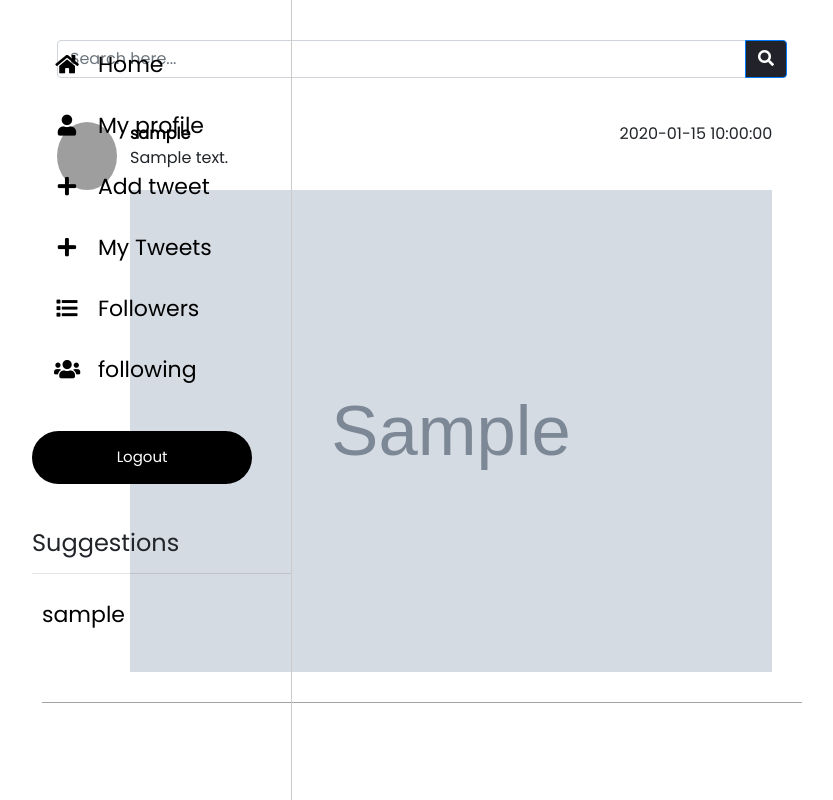
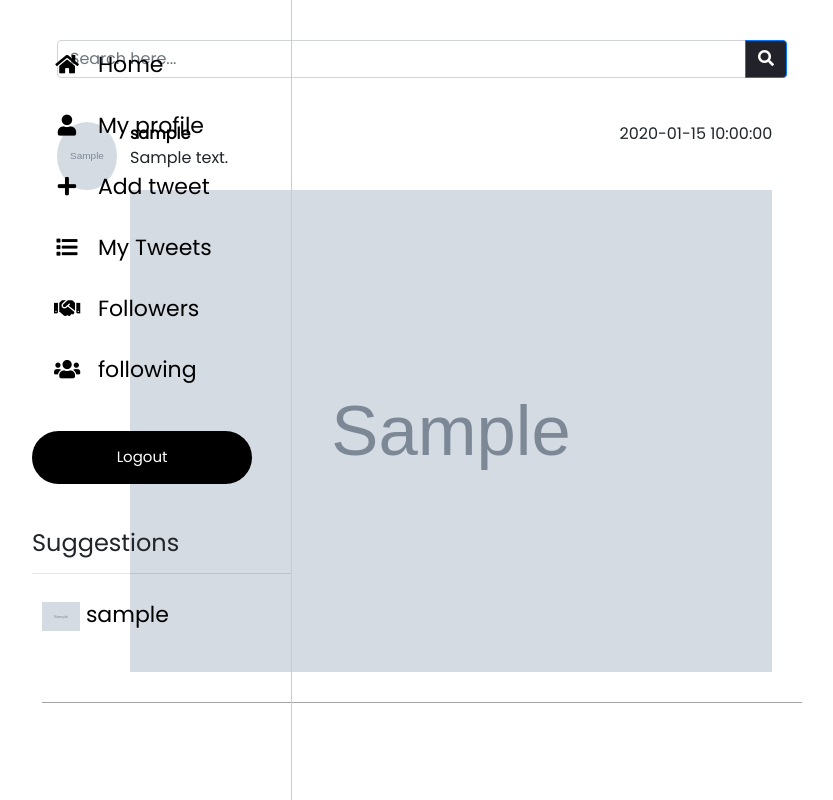
Before and after one commit to ShrutiDiwan1403/Twitter_Replica-, a Flask app: template templates/dashboard.html in a window 1280 px wide. Shown: the whole page, without its empty margins (368-1201 px from the left). Run offline with Flask 2, Linux system fonts and the light colour scheme; the template is opened without the code that fills it: most values are stand-ins (such as "Sample title", 1, 10 or a date in 2020); grey boxes marked "Sample" are stand-in pictures; some libraries are stand-ins or nearby versions; grey boxes are pictures that could not be loaded.

Commit message:
Bug fixes

```diff
--- a/templates/dashboard.html
+++ b/templates/dashboard.html
@@ -6,7 +6,7 @@
     <meta http-equiv="X-UA-Compatible" content="IE=edge">
     <meta name="viewport" content="width=device-width, initial-scale=1">
     <meta name="description" content="Responsive sidebar template with sliding effect and dropdown menu based on bootstrap 3">
-    <title>Sidebar template</title>
+    <title>Dashboard</title>
     <link rel="stylesheet" href="https://maxcdn.bootstrapcdn.com/bootstrap/4.0.0/css/bootstrap.min.css" integrity="sha384-Gn5384xqQ1aoWXA+058RXPxPg6fy4IWvTNh0E263XmFcJlSAwiGgFAW/dAiS6JXm"
         crossorigin="anonymous">
     <link href="https://use.fontawesome.com/releases/v5.0.6/css/all.css" rel="stylesheet">
@@ -47,13 +47,13 @@
 
           <li class="sidebar-dropdown">
             <a href="http://127.0.0.1:5000/my-tweets">
-              <i class="fa fa-plus"></i>
+              <i class="fa fa-list"></i>
               <span>My Tweets</span>
             </a>
           </li>
           <li class="sidebar-dropdown">
             <a href="#">
-              <i class="fa fa-list"></i>
+              <i class="fa fa-handshake"></i>
               <span>Followers</span>
             </a>
           </li>
@@ -77,6 +77,13 @@
           {% for user in users_data %}
           <li class="sidebar-dropdown">
             <a href="http://127.0.0.1:5000/{{ user.user_id}}/show-user-profile">
+              {% if user.user_image %}
+              <img class="object-cover w-20 h-20 border-2 border-blue-500 rounded-full dark:border-blue-400"
+                   src="{{ url_for('static', filename = 'uploaded_images/') }}{{ user.user_image }}">
+              {% else %}
+              <img class="object-cover w-20 h-20 border-2 border-blue-500 rounded-full dark:border-blue-400"
+                   src="{{ url_for('static', filename = 'uploaded_images/user.jpg') }}">
+            {% endif %}
               <span>{{ user.user_name }}</span>
             </a>
           </li>
@@ -103,7 +110,15 @@
         {% for data in tweets_data %}
         <div class="col-md-12 d-flex" style="margin-bottom:30px;  border-bottom: 1px solid #a7a2a2;">
           <div class="img-sec">
-            <img src="https://images.pexels.com/photos/220453/pexels-photo-220453.jpeg?auto=compress&cs=tinysrgb&dpr=1&w=500" alt="#">
+
+            {% if profile_details.user_image %}
+              <img class="object-cover w-20 h-20 border-2 border-blue-500 rounded-full dark:border-blue-400"
+                   src="{{ url_for('static', filename = 'uploaded_images/') }}{{ profile_details.user_image }}">
+              {% else %}
+              <img class="object-cover w-20 h-20 border-2 border-blue-500 rounded-full dark:border-blue-400"
+                   src="{{ url_for('static', filename = 'uploaded_images/user.jpg') }}">
+            {% endif %}
+
           </div>
           <div class="text-sec">
             <div class="d-flex" style="justify-content: space-between;">
```
